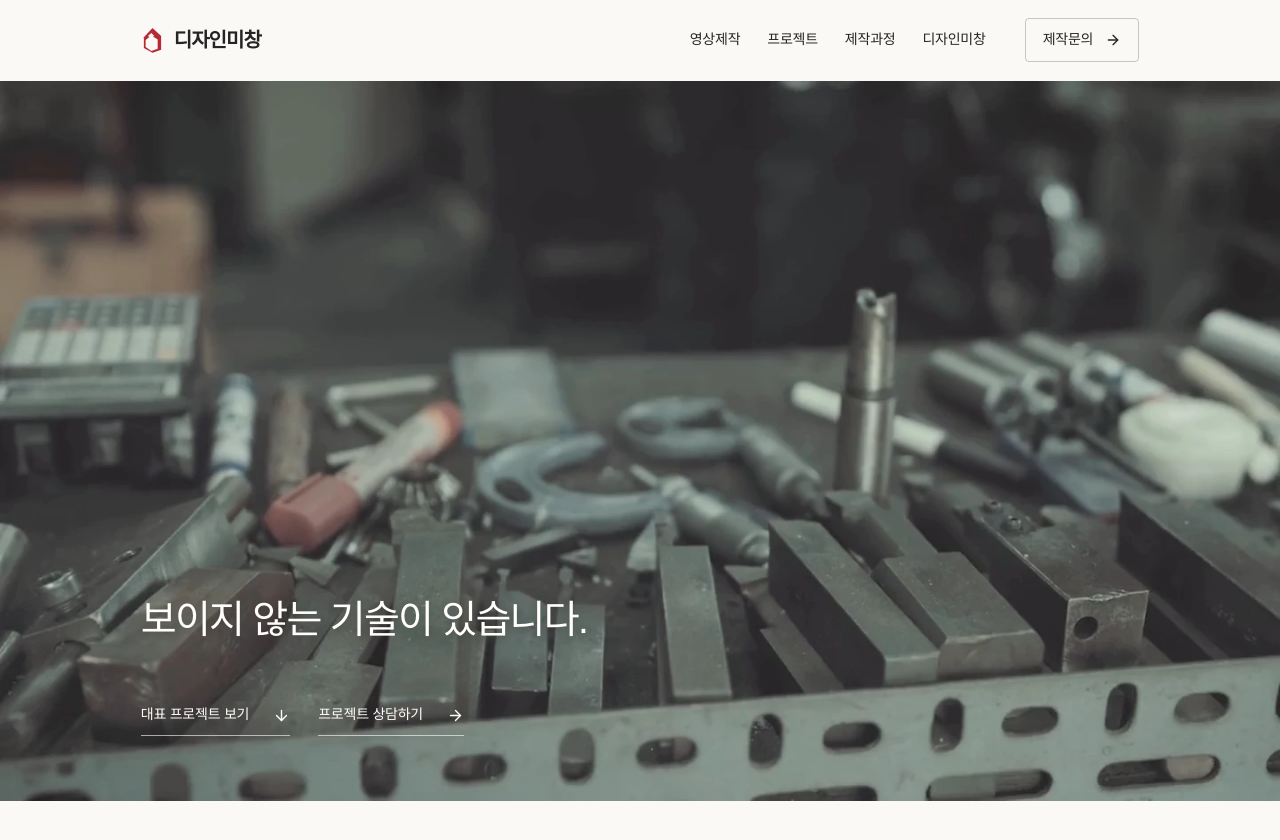
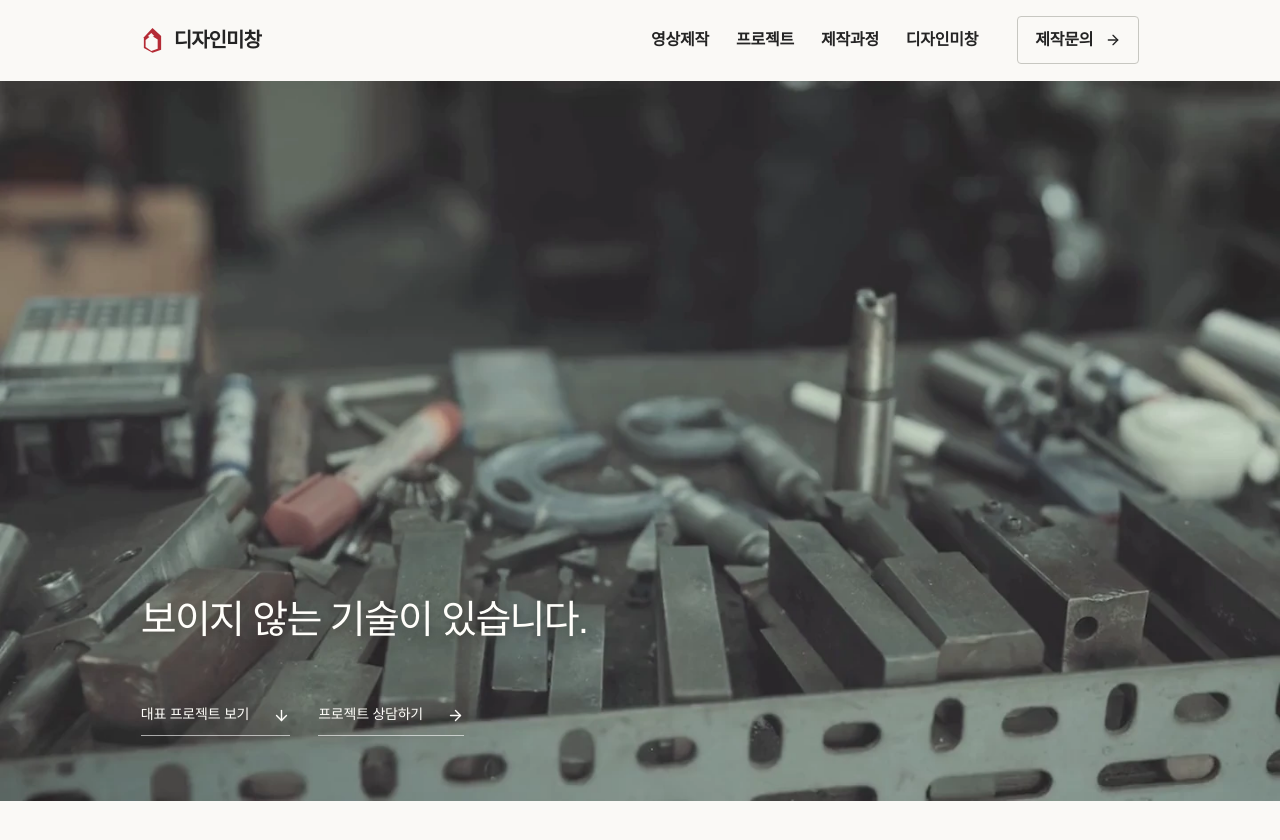
Before and after one commit to gomisae42-ops/design-michang-film, a Next.js app: page / in a window 1280 px wide. Shown: the top 840 px of the page. Built offline with nearby package versions, Linux system fonts and the light colour scheme; no server answers.

Commit message:
메뉴 글자 크기 및 휴먼 코랄 효과 수정

```diff
--- a/app/film.css
+++ b/app/film.css
@@ -218,6 +218,33 @@ figcaption {
   text-decoration: none;
   white-space: nowrap;
 }
+.film-nav > a:not(.film-nav-cta) {
+  position: relative;
+  isolation: isolate;
+  transition: color 180ms ease;
+}
+.film-nav > a:not(.film-nav-cta)::before {
+  content: '';
+  position: absolute;
+  z-index: -1;
+  inset: 4px -12px;
+  background: #f06a4d;
+  border-radius: 1px;
+  opacity: 0;
+  transform: scaleX(0.82);
+  transition:
+    opacity 180ms ease,
+    transform 180ms ease;
+}
+.film-nav > a:not(.film-nav-cta):hover,
+.film-nav > a:not(.film-nav-cta):focus-visible {
+  color: #fffaf3;
+}
+.film-nav > a:not(.film-nav-cta):hover::before,
+.film-nav > a:not(.film-nav-cta):focus-visible::before {
+  opacity: 1;
+  transform: scaleX(1);
+}
 .film-nav > a[aria-current='page']:not(.film-nav-cta) {
   text-decoration: underline;
   text-underline-offset: 8px;
@@ -1159,6 +1186,9 @@ figcaption {
   .film-nav > a {
     padding: 8px 0;
     font-size: 16px;
+  }
+  .film-nav > a:not(.film-nav-cta)::before {
+    display: none;
   }
   .film-nav .film-nav-cta {
     margin-top: 12px;
--- a/app/home-final.css
+++ b/app/home-final.css
@@ -924,8 +924,8 @@
   gap: 27px;
 }
 .film-header-quiet .film-nav a {
-  font-size: 14px;
-  font-weight: 500;
+  font-size: 16px;
+  font-weight: 600;
 }
 .film-header-quiet .film-nav .film-nav-cta {
   background: transparent;
```
